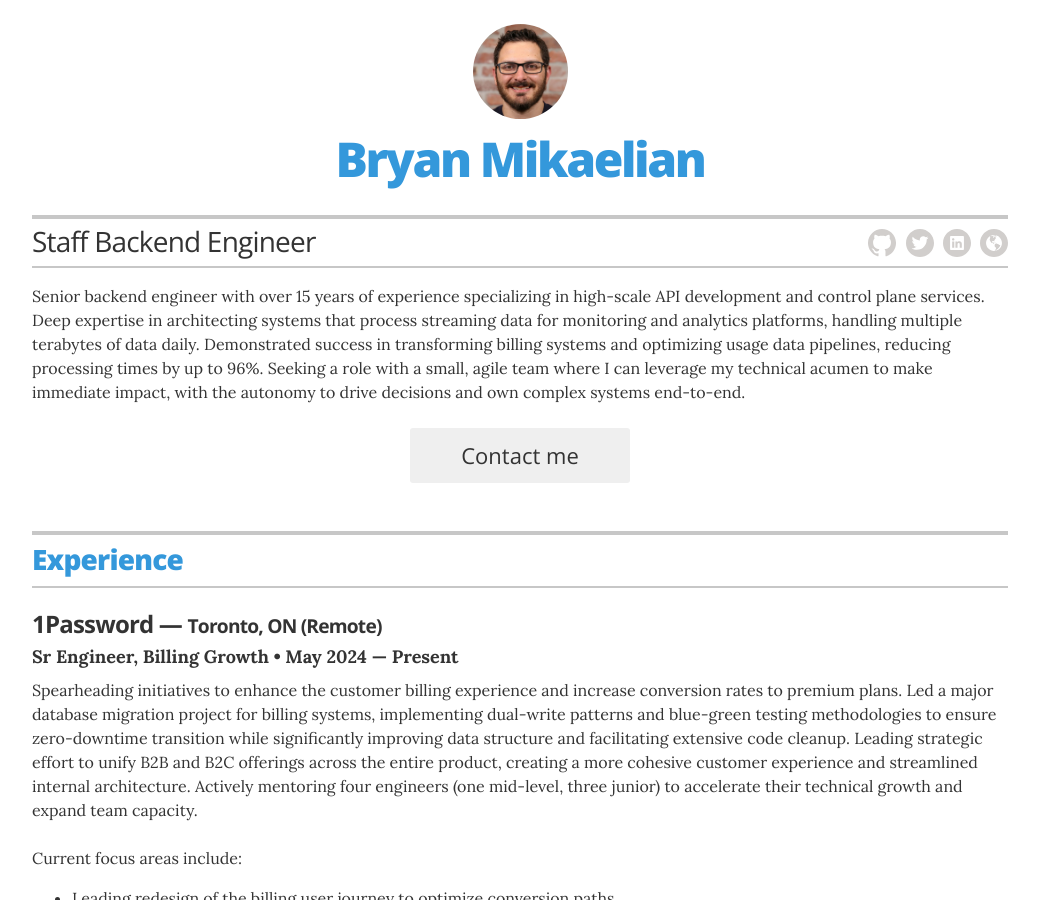
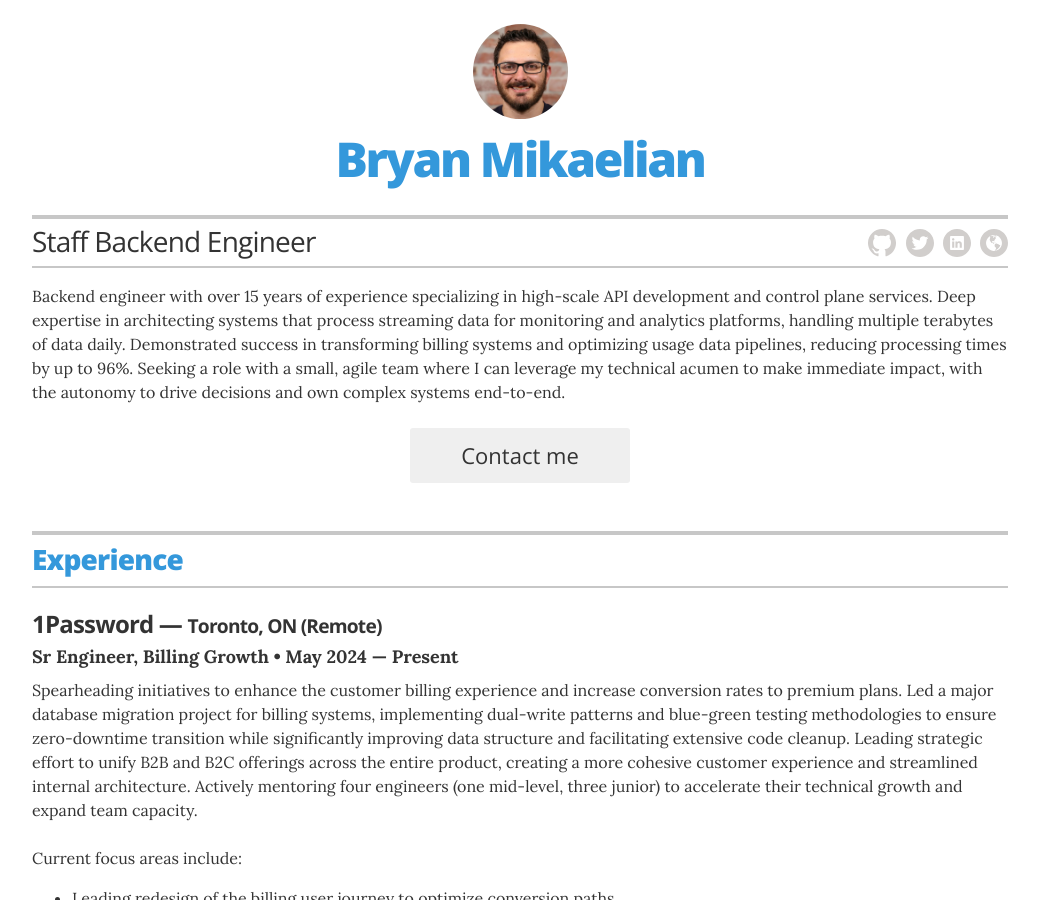
Before and after one commit to bryanmikaelian/resume, a Jekyll site: the page built from index.html, in a window 1280 px wide and 900 px high. Shown: the whole window, without its empty margins (120-1159 px from the left). Built offline with Jekyll 4.4.1, drawn with Linux system fonts in a browser that asks for light colours.

Commit message:
Update _config.yml

```diff
--- a/_config.yml
+++ b/_config.yml
@@ -25,7 +25,7 @@
 
 resume_header_intro: "
 <p>
-  Senior backend engineer with over 15 years of experience specializing in high-scale API development and control plane services. Deep expertise in architecting systems that process streaming data for monitoring and analytics platforms, handling multiple terabytes of data daily. Demonstrated success in transforming billing systems and optimizing usage data pipelines, reducing processing times by up to 96%. Seeking a role with a small, agile team where I can leverage my technical acumen to make immediate impact, with the autonomy to drive decisions and own complex systems end-to-end.
+   Backend engineer with over 15 years of experience specializing in high-scale API development and control plane services. Deep expertise in architecting systems that process streaming data for monitoring and analytics platforms, handling multiple terabytes of data daily. Demonstrated success in transforming billing systems and optimizing usage data pipelines, reducing processing times by up to 96%. Seeking a role with a small, agile team where I can leverage my technical acumen to make immediate impact, with the autonomy to drive decisions and own complex systems end-to-end.
 </p>
 "
 
```
